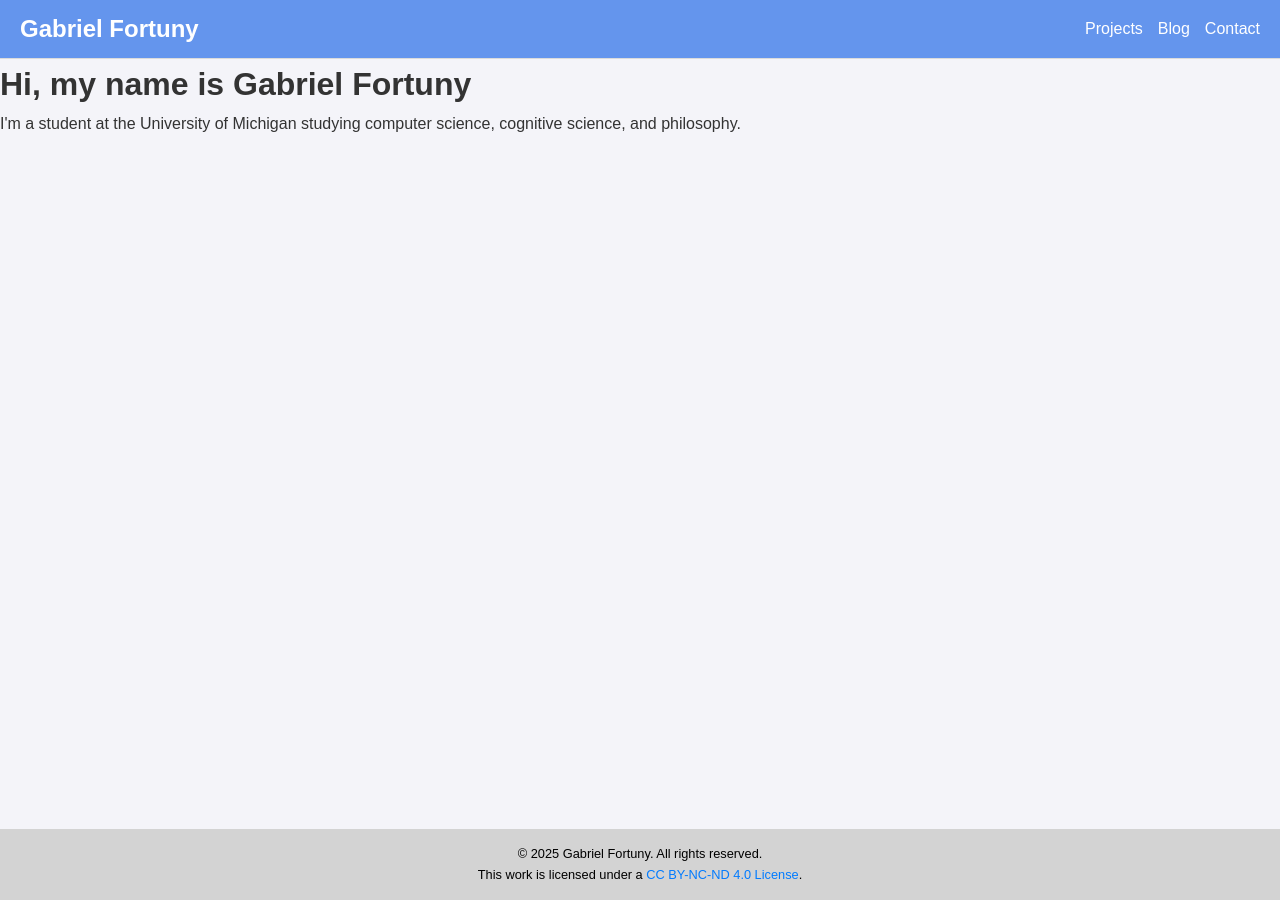
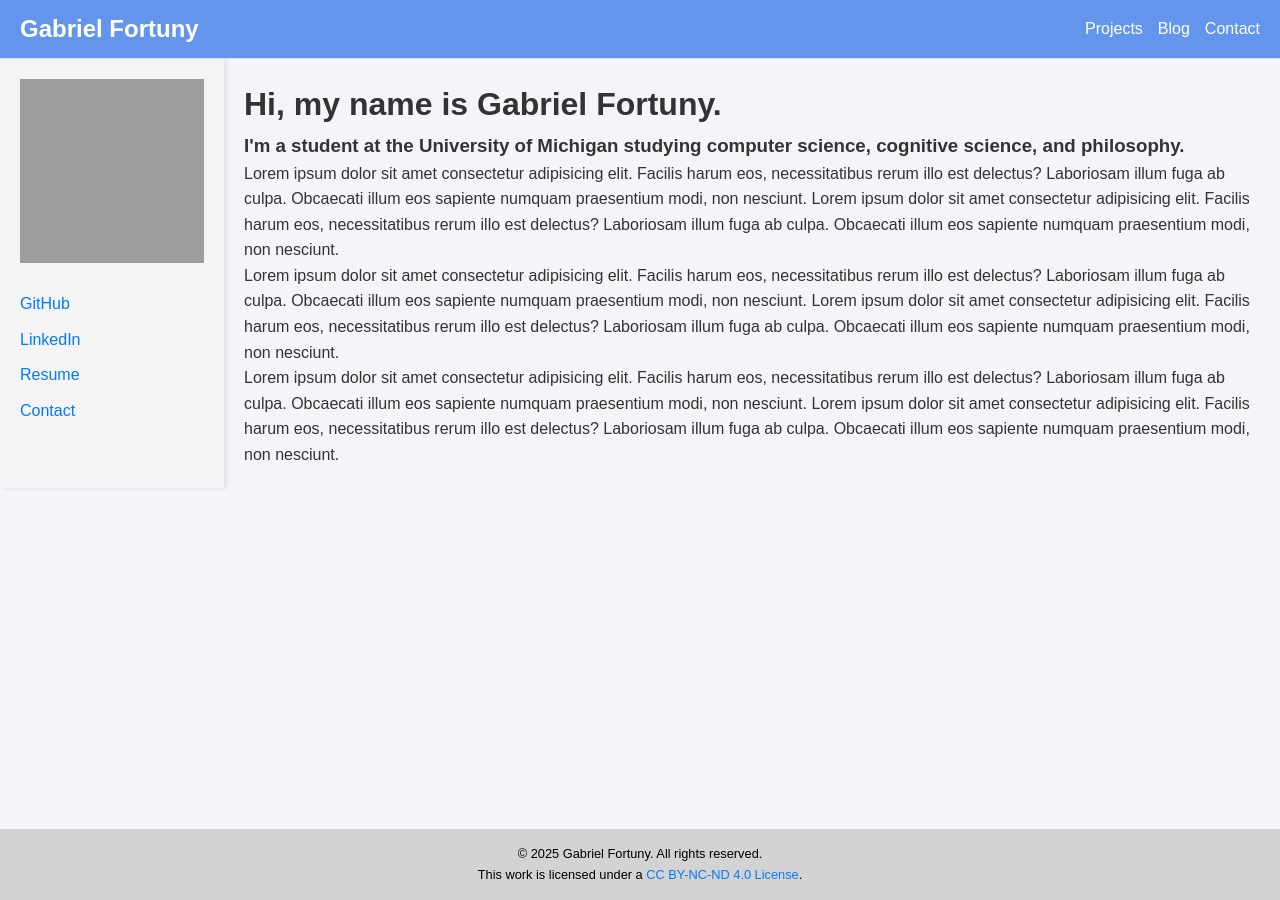
Before and after one commit to gabrielfortuny/gabrielfortuny.com, a Jekyll site: the page built from index.html, in a window 1280 px wide. Built offline with Jekyll 4.4.1, drawn with Linux system fonts in a browser that asks for light colours; grey boxes are pictures that could not be loaded.

Commit message:
home page

```diff
--- /dev/null
+++ b/_includes/sidebar.html
@@ -0,0 +1,10 @@
+<div class="sidebar">
+  <img src="/assets/images/IMG_4595.JPG" alt="My picture" />
+  <nav>
+    <ul>
+      {% for item in site.data.sidebar %}
+      <li><a href="{{ item.url }}" target="_blank">{{ item.name }}</a></li>
+      {% endfor %}
+    </ul>
+  </nav>
+</div>
--- a/_sass/main.scss
+++ b/_sass/main.scss
@@ -108,3 +108,35 @@ footer p {
   margin: 0;
   font-size: 0.8rem; /* Reduced font size */
 }
+
+.container {
+  display: flex;
+}
+
+.sidebar {
+  width: 17.5%;
+  background-color: #f4f4f4;
+  padding: 20px;
+  box-shadow: 2px 0 5px rgba(0, 0, 0, 0.1);
+}
+
+.sidebar img {
+  width: 100%;
+  aspect-ratio: 1 / 1;
+  object-fit: cover;
+  margin-bottom: 20px;
+}
+
+.sidebar nav ul {
+  list-style: none;
+  padding: 0;
+}
+
+.sidebar nav ul li {
+  margin-bottom: 10px;
+}
+
+.main {
+  flex: 1;
+  padding: 20px;
+}
--- a/index.html
+++ b/index.html
@@ -3,8 +3,40 @@ layout: default
 title: Gabriel Fortuny
 ---
 
-<h1>Hi, my name is Gabriel Fortuny</h1>
-<p>
-  I'm a student at the University of Michigan studying computer science,
-  cognitive science, and philosophy.
-</p>
+<div class="container">
+  {% include sidebar.html %}
+  <div class="main">
+    <h1>Hi, my name is Gabriel Fortuny.</h1>
+    <h3>
+      I'm a student at the University of Michigan studying computer science,
+      cognitive science, and philosophy.
+    </h3>
+    <p>
+      Lorem ipsum dolor sit amet consectetur adipisicing elit. Facilis harum
+      eos, necessitatibus rerum illo est delectus? Laboriosam illum fuga ab
+      culpa. Obcaecati illum eos sapiente numquam praesentium modi, non
+      nesciunt. Lorem ipsum dolor sit amet consectetur adipisicing elit. Facilis
+      harum eos, necessitatibus rerum illo est delectus? Laboriosam illum fuga
+      ab culpa. Obcaecati illum eos sapiente numquam praesentium modi, non
+      nesciunt.
+    </p>
+    <p>
+      Lorem ipsum dolor sit amet consectetur adipisicing elit. Facilis harum
+      eos, necessitatibus rerum illo est delectus? Laboriosam illum fuga ab
+      culpa. Obcaecati illum eos sapiente numquam praesentium modi, non
+      nesciunt. Lorem ipsum dolor sit amet consectetur adipisicing elit. Facilis
+      harum eos, necessitatibus rerum illo est delectus? Laboriosam illum fuga
+      ab culpa. Obcaecati illum eos sapiente numquam praesentium modi, non
+      nesciunt.
+    </p>
+    <p>
+      Lorem ipsum dolor sit amet consectetur adipisicing elit. Facilis harum
+      eos, necessitatibus rerum illo est delectus? Laboriosam illum fuga ab
+      culpa. Obcaecati illum eos sapiente numquam praesentium modi, non
+      nesciunt. Lorem ipsum dolor sit amet consectetur adipisicing elit. Facilis
+      harum eos, necessitatibus rerum illo est delectus? Laboriosam illum fuga
+      ab culpa. Obcaecati illum eos sapiente numquam praesentium modi, non
+      nesciunt.
+    </p>
+  </div>
+</div>
```
Also changed, not shown: _data/sidebar.yml (added, +8 -0 lines), 2 other files.
